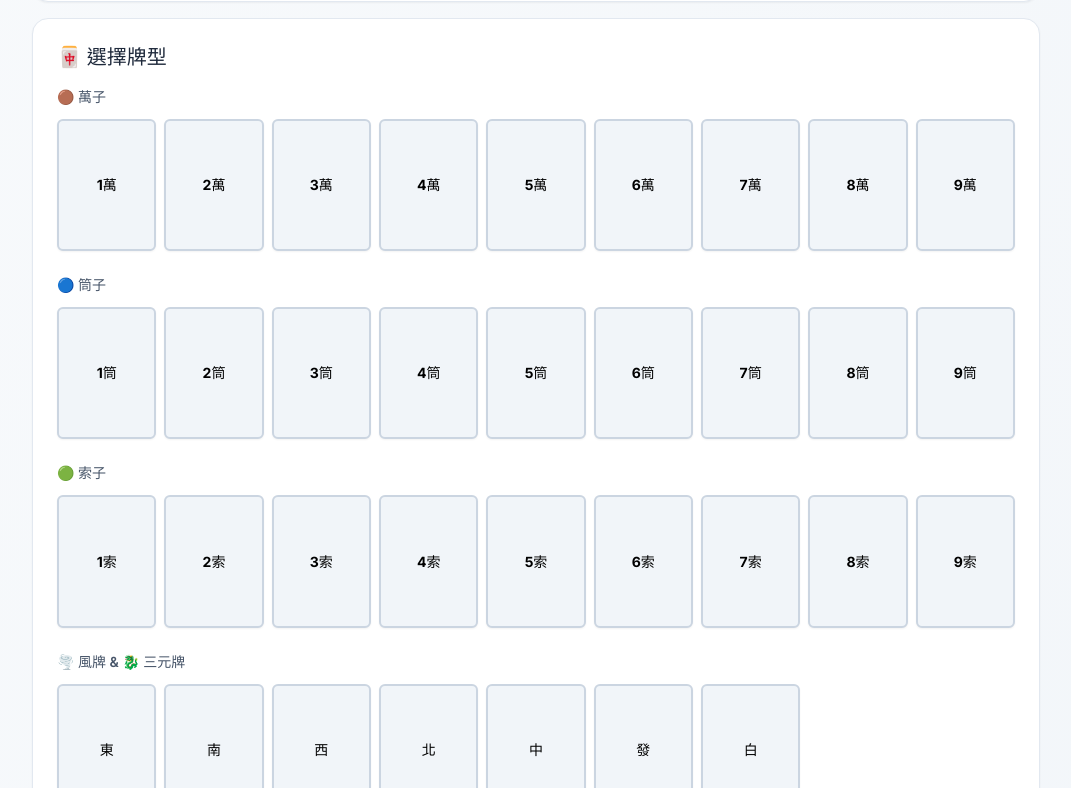
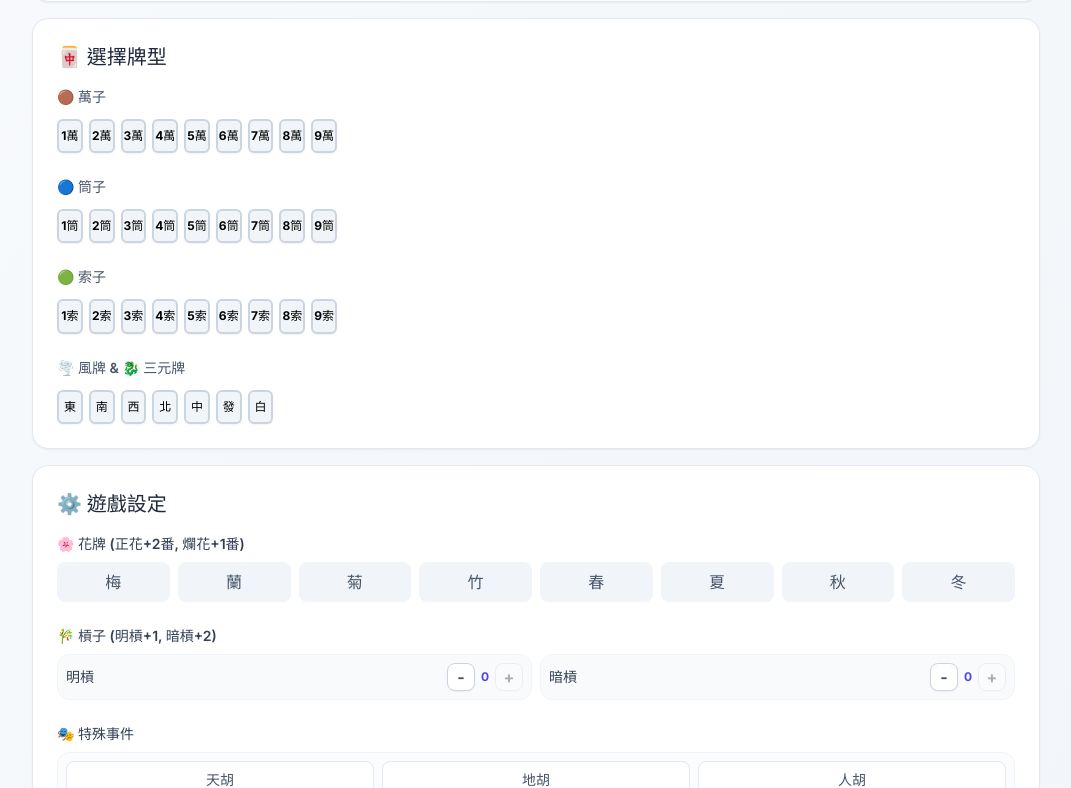
Before and after one commit to angus33yk1/taiwan-mahjong--hk-style--scoring-calculator, a React (Vite) app: page / in a window 1280 px wide. Shown: the part 632-1420 px from the top of the page, without its empty margins (104-1175 px from the left). Built offline with nearby package versions, Linux system fonts and the light colour scheme.

Commit message:
UI: Refine Flower Win modal logic and shrink Tile Selectors for Web

```diff
--- a/ScoreCalculatorPage.tsx
+++ b/ScoreCalculatorPage.tsx
@@ -420,13 +420,13 @@ const ScoreCalculatorPage: React.FC = () => {
                                 <h4 className="text-sm font-semibold text-slate-600 dark:text-slate-400 mb-3">
                                     {category.category}
                                 </h4>
-                                <div className="grid grid-cols-9 gap-1 sm:gap-2 max-w-sm sm:max-w-none">
+                                <div className="grid grid-cols-9 gap-1 sm:gap-1.5 max-w-sm sm:max-w-xs md:max-w-[280px]">
                                     {category.tiles.map((tile, index) => (
                                         <div key={index} className="relative group">
                                             <button
                                                 onClick={() => addTile(tile)}
                                                 disabled={handTiles.length >= 17}
-                                                className={`w-full aspect-[3/4] flex items-center justify-center bg-slate-100 dark:bg-slate-800 border-2 rounded-md font-bold text-xs sm:text-sm transition-all shadow-sm ${handTiles.length >= 17 ? 'border-slate-200 opacity-50 cursor-not-allowed' : 'border-slate-300 dark:border-slate-600 hover:bg-indigo-100 dark:hover:bg-indigo-900/30 hover:border-indigo-400 dark:hover:border-indigo-600'
+                                                className={`w-full aspect-[3/4] flex items-center justify-center bg-slate-100 dark:bg-slate-800 border-2 rounded-md font-bold text-xs sm:text-[10px] md:text-xs transition-all shadow-sm ${handTiles.length >= 17 ? 'border-slate-200 opacity-50 cursor-not-allowed' : 'border-slate-300 dark:border-slate-600 hover:bg-indigo-100 dark:hover:bg-indigo-900/30 hover:border-indigo-400 dark:hover:border-indigo-600'
                                                     }`}
                                             >
                                                 {tile.displayChar}
@@ -442,13 +442,13 @@ const ScoreCalculatorPage: React.FC = () => {
                             <h4 className="text-sm font-semibold text-slate-600 dark:text-slate-400 mb-3">
                                 {language === 'zh' ? '🌪️ 風牌 & 🐉 三元牌' : '🌪️ Winds & 🐉 Dragons'}
                             </h4>
-                            <div className="grid grid-cols-9 gap-1 sm:gap-2 max-w-sm sm:max-w-none">
+                            <div className="grid grid-cols-9 gap-1 sm:gap-1.5 max-w-sm sm:max-w-xs md:max-w-[280px]">
                                 {honorTiles.map((tile, index) => (
                                     <div key={index} className="relative group">
                                         <button
                                             onClick={() => addTile(tile)}
                                             disabled={handTiles.length >= 17}
-                                            className={`w-full aspect-[3/4] flex items-center justify-center bg-slate-100 dark:bg-slate-800 border-2 rounded-md font-bold text-xs sm:text-sm transition-all shadow-sm ${handTiles.length >= 17 ? 'border-slate-200 opacity-50 cursor-not-allowed' : 'border-slate-300 dark:border-slate-600 hover:bg-indigo-100 dark:hover:bg-indigo-900/30 hover:border-indigo-400 dark:hover:border-indigo-600'
+                                            className={`w-full aspect-[3/4] flex items-center justify-center bg-slate-100 dark:bg-slate-800 border-2 rounded-md font-bold text-xs sm:text-[10px] md:text-xs transition-all shadow-sm ${handTiles.length >= 17 ? 'border-slate-200 opacity-50 cursor-not-allowed' : 'border-slate-300 dark:border-slate-600 hover:bg-indigo-100 dark:hover:bg-indigo-900/30 hover:border-indigo-400 dark:hover:border-indigo-600'
                                                 }`}
                                         >
                                             {tile.displayChar}
@@ -711,25 +711,28 @@ const ScoreCalculatorPage: React.FC = () => {
                         <div className="space-y-3">
                             <button
                                 onClick={() => { setShowFlowerModal(false); calculateScore('e-14'); }}
-                                className="w-full p-4 bg-rose-50 dark:bg-rose-900/20 border-2 border-rose-200 dark:border-rose-800 rounded-xl hover:bg-rose-100 dark:hover:bg-rose-900/40 hover:scale-[1.02] transition-all"
+                                className="w-full p-4 bg-rose-50 dark:bg-rose-900/40 border-2 border-rose-500 dark:border-rose-400 rounded-xl hover:bg-rose-100 dark:hover:bg-rose-900/60 transition-all shadow-md ring-2 ring-rose-500/20"
                             >
-                                <div className="font-bold text-rose-700 dark:text-rose-300 text-lg">{language === 'zh' ? '八仙過海' : 'Eight Immortals'}</div>
-                                <div className="text-sm text-rose-500 dark:text-rose-400 font-bold">100 {language === 'zh' ? '番' : 'Fan'}</div>
+                                <div className="font-bold text-rose-700 dark:text-rose-200 text-lg flex items-center justify-center gap-2">
+                                    🌟 {language === 'zh' ? '八仙過海' : 'Eight Immortals'}
+                                </div>
+                                <div className="text-sm text-rose-600 dark:text-rose-300 font-bold mt-1">100 {language === 'zh' ? '番' : 'Fan'}</div>
+                                <div className="text-[10px] text-rose-400 dark:text-rose-500 mt-1 italic">{language === 'zh' ? '(推薦選項)' : '(Recommended)'}</div>
                             </button>
-                            <div className="grid grid-cols-2 gap-3">
+                            <div className="grid grid-cols-2 gap-3 opacity-60">
                                 <button
-                                    onClick={() => { setShowFlowerModal(false); calculateScore('e-15'); }}
-                                    className="p-3 bg-slate-50 dark:bg-slate-800 border-2 border-slate-200 dark:border-slate-700 rounded-xl hover:border-indigo-400 transition-all font-semibold text-slate-700 dark:text-slate-300"
+                                    onClick={() => { setShowFlowerModal(false); calculateScore('e-14'); }}
+                                    className="p-3 bg-slate-50 dark:bg-slate-800 border-2 border-slate-200 dark:border-slate-700 rounded-xl hover:border-rose-300 transition-all font-semibold text-slate-500 dark:text-slate-400 text-sm"
                                 >
                                     {language === 'zh' ? '一搶七' : 'One Robs Seven'}
-                                    <div className="text-xs text-indigo-500 mt-1">30 {language === 'zh' ? '番' : 'Fan'}</div>
+                                    <div className="text-[10px] mt-1 text-slate-400">→ 100 {language === 'zh' ? '番' : 'Fan'}</div>
                                 </button>
                                 <button
-                                    onClick={() => { setShowFlowerModal(false); calculateScore('e-16'); }}
-                                    className="p-3 bg-slate-50 dark:bg-slate-800 border-2 border-slate-200 dark:border-slate-700 rounded-xl hover:border-indigo-400 transition-all font-semibold text-slate-700 dark:text-slate-300"
+                                    onClick={() => { setShowFlowerModal(false); calculateScore('e-14'); }}
+                                    className="p-3 bg-slate-50 dark:bg-slate-800 border-2 border-slate-200 dark:border-slate-700 rounded-xl hover:border-rose-300 transition-all font-semibold text-slate-500 dark:text-slate-400 text-sm"
                                 >
                                     {language === 'zh' ? '七搶一' : 'Seven Robs One'}
-                                    <div className="text-xs text-indigo-500 mt-1">30 {language === 'zh' ? '番' : 'Fan'}</div>
+                                    <div className="text-[10px] mt-1 text-slate-400">→ 100 {language === 'zh' ? '番' : 'Fan'}</div>
                                 </button>
                             </div>
                         </div>
```
